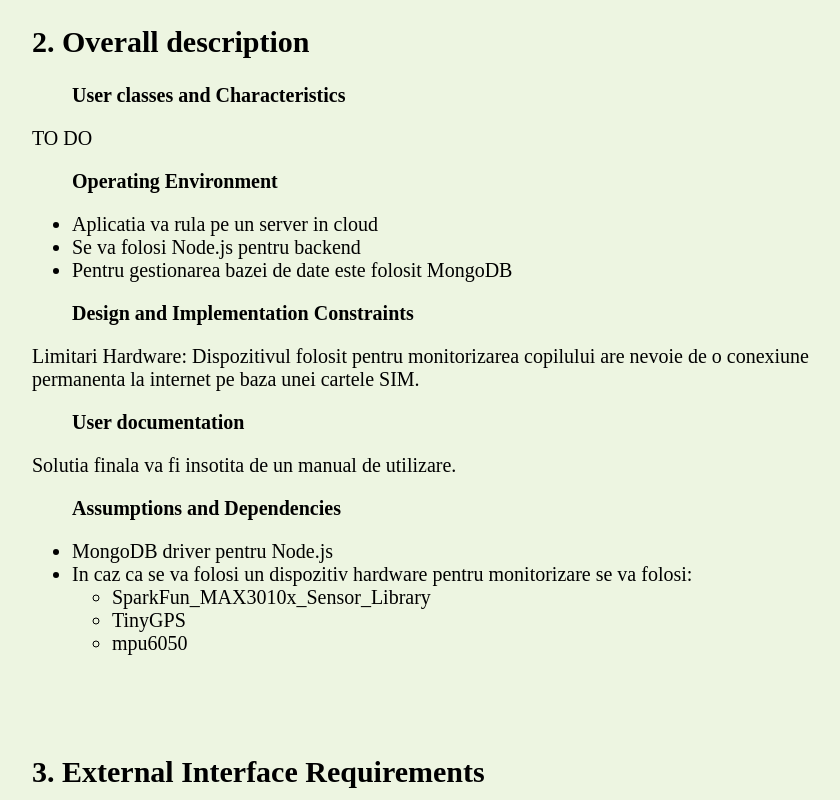
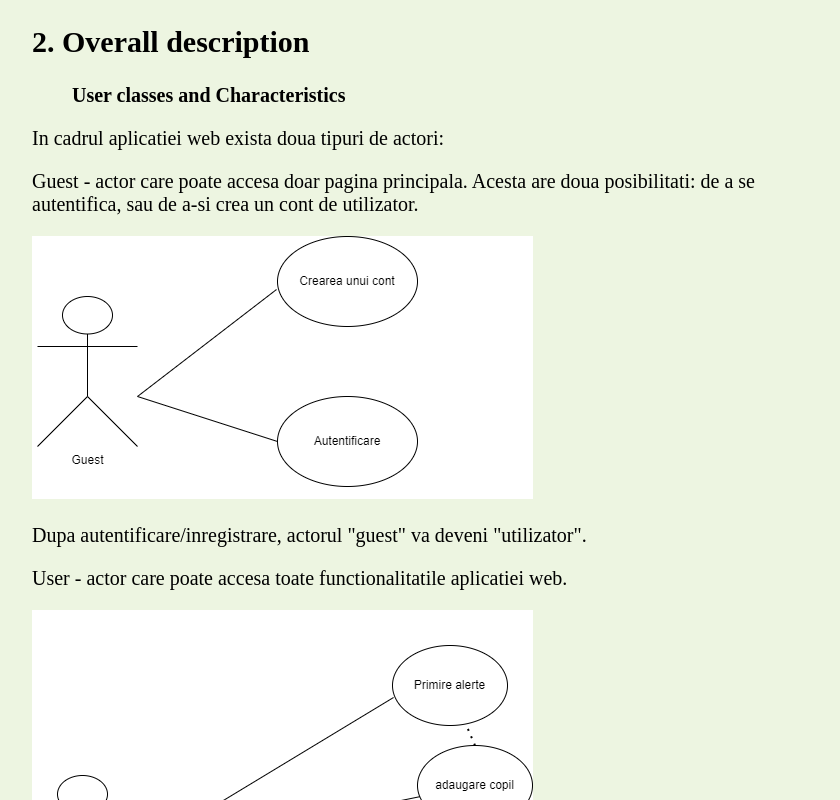
Before and after one commit to pgeorgef/Chor_WebProjectUAIC, a plain HTML site: page raport/raport.html in a window 1280 px wide. Shown: the part 1520-2320 px from the top of the page, without its empty margins (208-1048 px from the left). Drawn offline with Linux system fonts and the light colour scheme.

Commit message:
User classes and Characteristics

```diff
--- a/raport/raport.html
+++ b/raport/raport.html
@@ -3,7 +3,7 @@
 <html lang="eng">
 
 <head>
-    <link href="raport.css" rel="stylesheet">
+    <link href="stylesheets/raport.css" rel="stylesheet">
     <meta charset="utf-8">
     <link rel="shortcut icon" href="icon.png" />
     <title>Raport Chor</title>
@@ -85,7 +85,12 @@
     <h2 id="anchor-overall-description">2. Overall description</h2>
 
     <h3 id="anchor-user-classes">User classes and Characteristics</h3>
-    <p>TO DO</p>
+    <p>In cadrul aplicatiei web exista doua tipuri de actori:</p>
+    <p>Guest - actor care poate accesa doar pagina principala. Acesta are doua posibilitati: de a se autentifica, sau de a-si crea un cont de utilizator.</p>
+    <img src="assets/guest.png" >
+    <p>Dupa autentificare/inregistrare, actorul "guest" va deveni "utilizator".</p>
+    <p>User - actor care poate accesa toate functionalitatile aplicatiei web.</p>
+    <img src="assets/user.png">
 
     <h3 id="anchor-operating-env">Operating Environment</h3>
     <ul>
```
Also changed, not shown: raport/assets/guest.png (added), raport/assets/user.png (added), raport/stylesheets/raport.css (renamed from raport/raport.css), 1 other file.
